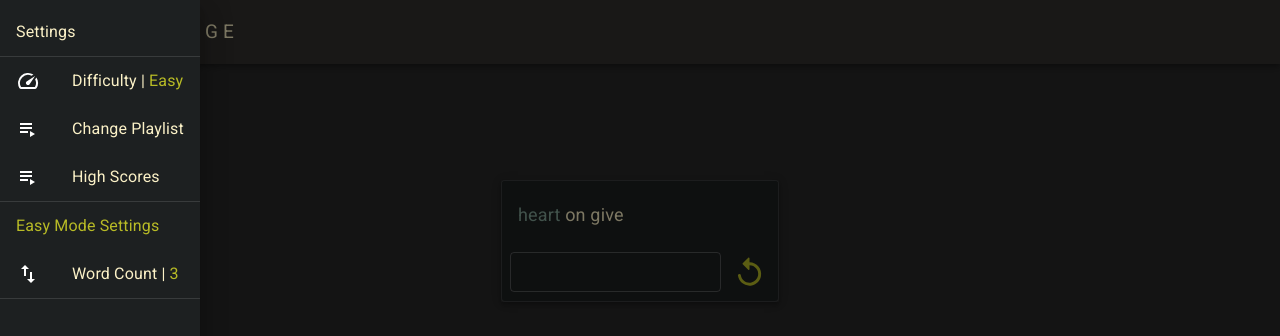
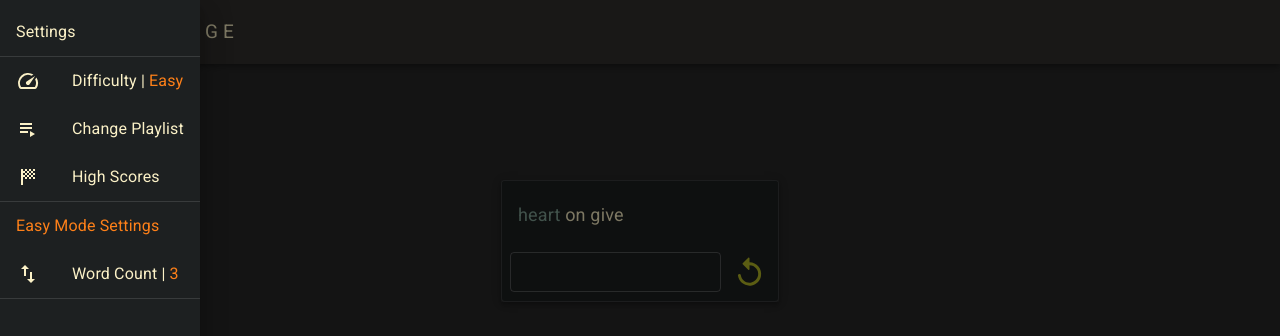
Before and after one commit to MacDeluca/Type-Lounge, a React (Create React App) app: page / in a window 1280 px wide. Both pictures are taken after a click on the button 36 px from the left and 32 px from the top of the page. Shown: the top 336 px of the page. Built offline with nearby package versions, Linux system fonts and the light colour scheme.

Commit message:
almost working reset

```diff
--- a/package.json
+++ b/package.json
@@ -8,6 +8,7 @@
     "@material-ui/core": "^4.12.3",
     "@material-ui/icons": "^4.11.2",
     "@material-ui/types": "^5.1.0",
+    "@mui/icons-material": "^5.0.1",
     "@mui/material": "^5.0.2",
     "@testing-library/jest-dom": "^5.14.1",
     "@testing-library/react": "^11.2.7",
--- a/src/components/Header.tsx
+++ b/src/components/Header.tsx
@@ -5,9 +5,13 @@ import SpeedIcon from '@material-ui/icons/Speed';
 import ImportExportIcon from '@material-ui/icons/ImportExport';
 import { SettingsContext } from '../utility/context';
 import PlaylistPlayIcon from '@material-ui/icons/PlaylistPlay';
+import SportsScoreIcon from '@mui/icons-material/SportsScore';
+import RedoIcon from '@mui/icons-material/Redo';
+import VisibilityIcon from '@mui/icons-material/Visibility';
+import QueueMusicIcon from '@mui/icons-material/QueueMusic';
+import VisibilityOffIcon from '@mui/icons-material/VisibilityOff';
 import { NUM_HIGH_SCORES, NUM_WORDS, PLAYLISTS } from '../utility/constants';
 import { ReducerAction } from '../utility/types';
-import { settings } from 'cluster';
 import Cookies from 'universal-cookie';
 import { Alert } from '@mui/material';
 
@@ -20,11 +24,11 @@ function HeaderReducer(state: any, action: ReducerAction): any{
         case 'closeDrawer':
             return {...state, showDrawer: false, showPlaylists: false, showScoresMods: false, msg: ''}
         case 'toggleShowPlaylist':
-            return {...state, showPlaylists: !state.showPlaylists}
+            return {...state, showPlaylists: !state.showPlaylists, showScoresMods: false}
         case 'setWordCount':
             return{...state, index: state.index !== NUM_WORDS.length  ? state.index += 1 : 0 };
         case 'showScoresMods':
-            return{...state, showScoresMods: !state.showScoresMods};
+            return{...state, showScoresMods: !state.showScoresMods, showPlaylists: false};
         case 'resetScores':
             cookie.remove('scores-typeLounge');
             return{...state, showScoresMods: false, showAlert: true, msg: 'Scores Reset'}
@@ -79,28 +83,28 @@ export const Header: React.FC = () => {
                             setSettings({...settings, easyMode: !settings.easyMode})
                             dispatch({type: 'setMsg', payLoad: settings.easyMode ? 'Hard Mode Enabled' : 'Easy Mode Enabled'})
                             }}>
-                        <ListItemIcon><SpeedIcon/></ListItemIcon>
-                            <ListItemText>Difficulty | <span style={{color: palette.text.secondary}}>
+                        <ListItemIcon><SpeedIcon style={{color: palette.text.primary}}/></ListItemIcon>
+                            <ListItemText>Difficulty | <span style={{color: palette.primary.main}}>
                                 {settings.easyMode ? 'Easy' : 'Hard'}</span></ListItemText>
                         </ListItem>
                         <ListItem button onClick={()=>dispatch({type: 'toggleShowPlaylist'})}>
-                            <ListItemIcon><PlaylistPlayIcon /></ListItemIcon>
+                            <ListItemIcon><PlaylistPlayIcon style={{color: palette.text.primary}}/></ListItemIcon>
                             <ListItemText primary={'Change Playlist'}/>
                         </ListItem>
                         <ListItem button onClick={()=>dispatch({type: 'showScoresMods'})}>
-                            <ListItemIcon><PlaylistPlayIcon /></ListItemIcon>
+                            <ListItemIcon><SportsScoreIcon style={{color: palette.text.primary}}/></ListItemIcon>
                             <ListItemText primary={'High Scores'}/>
                         </ListItem>
                         <Divider/>
                         {settings.easyMode &&
                         <>
                             <ListItem>
-                                <ListItemText primary={'Easy Mode Settings'} style={{color: palette.text.secondary}}/>
+                                <ListItemText primary={'Easy Mode Settings'} style={{color: palette.primary.main}}/>
                             </ListItem>
                             <ListItem button onClick={()=>
                                 setSettings({...settings, wordCount: index < NUM_WORDS.length - 1 ? NUM_WORDS[index + 1] : NUM_WORDS[0]})}>
-                            <ListItemIcon><ImportExportIcon/></ListItemIcon>
-                                <ListItemText>Word Count | <span style={{color: palette.text.secondary}}>{settings.wordCount}</span></ListItemText>
+                            <ListItemIcon><ImportExportIcon style={{color: palette.text.primary}}/></ListItemIcon>
+                                <ListItemText>Word Count | <span style={{color: palette.primary.main}}>{settings.wordCount}</span></ListItemText>
                             </ListItem>
                             <Divider/>
                             </>
@@ -117,8 +121,8 @@ export const Header: React.FC = () => {
                                 dispatch({type: 'setMsg', payLoad: `Playlist '${playlist}' Set`})
                             }
                                 }>
-                                <ListItemIcon><PlaylistPlayIcon /></ListItemIcon>
-                                {playlist === settings.playlist ? <ListItemText style={{color: palette.text.secondary}} primary={playlist}/> : <ListItemText primary={playlist}/>}
+                                <ListItemIcon><QueueMusicIcon style={{color: palette.text.primary}}/></ListItemIcon>
+                                {playlist === settings.playlist ? <ListItemText style={{color: palette.primary.main}} primary={playlist}/> : <ListItemText primary={playlist}/>}
                                 </ListItem>
                             )}
                             <Divider/>
@@ -131,17 +135,19 @@ export const Header: React.FC = () => {
                             </ListItem>
                             <ListItem button onClick={()=>{
                                 dispatch({type: 'resetScores'})
-                                setSettings({...settings, reset: !settings.reset})
+                                setSettings({...settings, reset: true})
                                 }}>
-                            <ListItemIcon><ImportExportIcon/></ListItemIcon>
+                            <ListItemIcon><RedoIcon style={{color: palette.text.primary}}/></ListItemIcon>
                                 <ListItemText>Reset High Scores</ListItemText>
                             </ListItem>
                             <ListItem button onClick={()=>{
                                 setSettings({...settings, stickyScores: !settings.stickyScores})
                                 dispatch({type: 'setMsg', payLoad: settings.stickyScores ? 'Scores Hidden' : 'Scores Shown'})
                                 }}>
-                            <ListItemIcon><ImportExportIcon/></ListItemIcon>
-                                <ListItemText>{settings.stickyScores ? 'Hide Scores' : 'Show Scores'}</ListItemText>
+                            <ListItemIcon>{settings.stickyScores
+                            ? <VisibilityIcon style={{color: palette.text.primary}}/>
+                            : <VisibilityOffIcon style={{color: palette.text.primary}}/>}</ListItemIcon>
+                                <ListItemText>Scores | <span style={{color: palette.primary.main}}>{settings.stickyScores ? 'Visible' : 'Hidden'}</span></ListItemText>
                             </ListItem>
 
                             <Divider/>
--- a/src/components/HighScores.tsx
+++ b/src/components/HighScores.tsx
@@ -1,7 +1,7 @@
-import { Card, makeStyles, Table, TableBody, TableCell, TableContainer, TableHead, TableRow, withStyles } from "@material-ui/core"
+import { Button, Card, makeStyles, Table, TableBody, TableCell, TableContainer, TableHead, TableRow, withStyles } from "@material-ui/core"
 import { COLOURS } from "../utility/colours";
 import {Score} from '../utility/types';
-import { useContext, useEffect, useState } from "react";
+import { useContext, useEffect, useRef, useState } from "react";
 import { renderScores, getCookieScores } from "../utility/helperFunctions";
 import Cookies from "universal-cookie";
 import { SettingsContext } from "../utility/context";
@@ -51,24 +51,15 @@ export const HighScores: React.FC<HighScoresProps> = ({score}) => {
     const cookies = new Cookies();
     const [scores, setScores] = useState<Score[] | null>(cookies.get(COOKIE_SCORES) ?? null);
     useEffect(()=>{
-        // if(settings.reset){
-        //     setSettings({...settings, reset: false});
-        //     setScores(null);
-        // }else{
-            // if(!scores && score) {
-            //     console.log('called', scores, score)
-            //     cookies.set(COOKIE_SCORES, JSON.stringify([score]), { path: '/' });
-            //     setScores([score]);
-            // }
-            // if(scores && score){
-            //     setScores(getCookieScores(score));
-            // }
-            score && setScores(getCookieScores(score))
+        if(settings.reset){
+            setSettings({...settings, reset: false});
+            setScores(null);
+        }
+    },[settings.reset])
 
-
-
-
-    },[score, settings.stickyScores])
+    useEffect(()=>{
+        score && setScores(getCookieScores(score))
+    } ,[score, settings.stickyScores])
     return(
         <div className={styles.root}>
             {renderScores(scores, settings.stickyScores, score) &&
--- a/src/utility/helperFunctions.tsx
+++ b/src/utility/helperFunctions.tsx
@@ -105,7 +105,6 @@ export const getCookieScores = (score: Score) => {
                 cookies.set(COOKIE_SCORES, JSON.stringify(sortedScores), { path: '/' });
                 return sortedScores
             }else{
-                console.log('called');
                 cookies.set(COOKIE_SCORES, JSON.stringify([score]), { path: '/' });
                 return [score]
             }
@@ -115,15 +114,12 @@ export const getCookieScores = (score: Score) => {
 
 export const renderScores = (scores: Score[] | null, stickyScores: boolean, score: Score | null, reset?: boolean) => {
     if(stickyScores && scores) {
-        console.log('1')
         return true
     }
     if(!stickyScores && score){
-        console.log('2')
         return true
     }
     else{
-        console.log('3')
         return false
     }
 }
```
Also changed, not shown: 1 other file (tests, documents, lock files or other folders).
